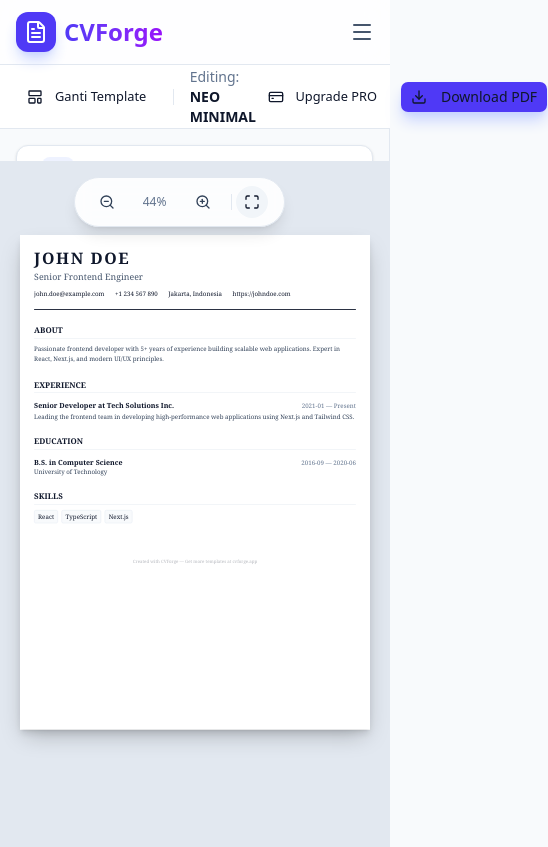
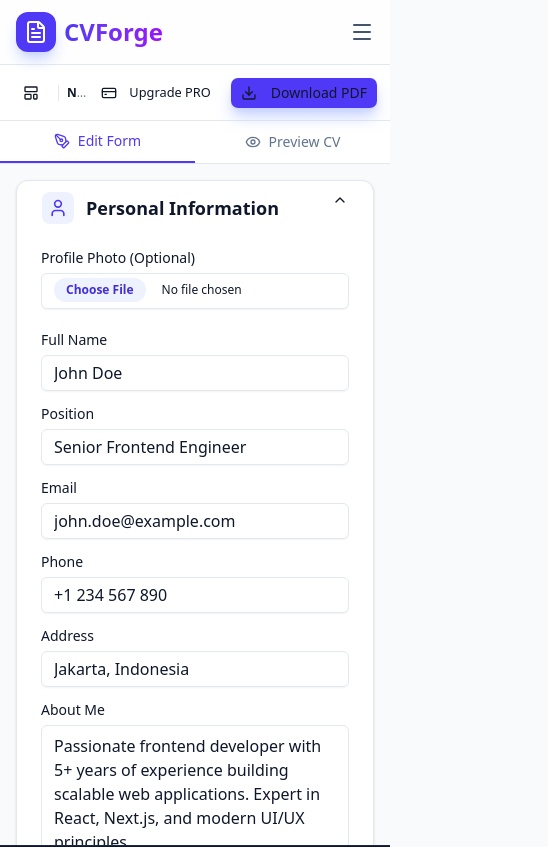
Before and after one commit to Nk121212/cv-generator, a Next.js app: page /builder in a window 390 px wide. Shown: the top 847 px of the page, 548 px wide, since content can reach past the window. Built offline with nearby package versions, Linux system fonts and the light colour scheme.

Commit message:
fix(builder): improve mobile responsive layout

```diff
--- a/src/app/builder/page.tsx
+++ b/src/app/builder/page.tsx
@@ -2,37 +2,57 @@
 
 import CVForm from '@/components/builder/CVForm';
 import CVPreview from '@/components/builder/CVPreview';
-import { Button, buttonVariants } from '@/components/ui/button';
-import { Download, LayoutTemplate, CreditCard } from 'lucide-react';
+import { buttonVariants } from '@/components/ui/button';
+import { LayoutTemplate, CreditCard, PenTool, Eye } from 'lucide-react';
 import Link from 'next/link';
 import ExportButton from '@/components/shared/ExportButton';
 import { useCVStore } from '@/store/useCVStore';
+import { useState } from 'react';
+
+type MobileTab = 'form' | 'preview';
 
 export default function BuilderPage() {
   const { data } = useCVStore();
+  const [mobileTab, setMobileTab] = useState<MobileTab>('form');
 
   return (
-    <div className="min-h-screen bg-slate-50 flex flex-col">
-      {/* Top Bar for Actions */}
-      <div className="bg-white border-b border-slate-200 px-4 h-16 flex items-center justify-between sticky top-16 z-40">
-        <div className="flex items-center space-x-4">
+    /*
+     * h-[calc(100vh-64px)]: The root Navbar is sticky h-16 (64px).
+     * This builder fills the remaining viewport height.
+     * Then flex-col distributes: action bar (shrink-0) + tab switcher (shrink-0) + panels (flex-1 min-h-0).
+     */
+    <div className="flex flex-col overflow-x-hidden bg-slate-50" style={{ height: 'calc(100vh - 64px)' }}>
+      {/* Top Action Bar */}
+      <div className="bg-white border-b border-slate-200 px-3 sm:px-4 h-14 sm:h-16 flex items-center justify-between z-40 shrink-0">
+        <div className="flex items-center gap-2 sm:gap-4 min-w-0">
           <Link
             href="/templates"
-            className={buttonVariants({ variant: "ghost", size: "sm", className: "flex items-center" })}
+            className={buttonVariants({
+              variant: 'ghost',
+              size: 'sm',
+              className: 'flex items-center gap-1.5 px-2 sm:px-3',
+            })}
           >
-            <LayoutTemplate className="w-4 h-4 mr-2" />
-            <span>Ganti Template</span>
+            <LayoutTemplate className="w-4 h-4 shrink-0" />
+            <span className="hidden sm:inline">Ganti Template</span>
           </Link>
-          <div className="h-4 w-[1px] bg-slate-200" />
-          <span className="text-sm font-medium text-slate-500">
-            Editing: <span className="text-slate-900 font-bold">{data.templateId.replace('-', ' ').toUpperCase()}</span>
+          <div className="h-4 w-px bg-slate-200 shrink-0" />
+          <span className="text-xs sm:text-sm font-medium text-slate-500 truncate">
+            <span className="hidden sm:inline">Editing: </span>
+            <span className="text-slate-900 font-bold">
+              {data.templateId.replace(/-/g, ' ').toUpperCase()}
+            </span>
           </span>
         </div>
 
-        <div className="flex items-center space-x-3">
+        <div className="flex items-center gap-2 sm:gap-3 shrink-0">
           <Link
             href="/pricing"
-            className={buttonVariants({ variant: "outline", size: "sm", className: "hidden md:flex" })}
+            className={buttonVariants({
+              variant: 'outline',
+              size: 'sm',
+              className: 'hidden md:flex',
+            })}
           >
             <CreditCard className="w-4 h-4 mr-2" />
             Upgrade PRO
@@ -41,16 +61,56 @@ export default function BuilderPage() {
         </div>
       </div>
 
-      <div className="flex flex-col lg:flex-row h-[calc(100vh-128px)]">
-        {/* Left Side: Form */}
-        <div className="w-full lg:w-1/2 overflow-y-auto p-4 md:p-8 bg-slate-50 border-r border-slate-200">
-          <div className="max-w-2xl mx-auto">
+      {/* Mobile Tab Switcher — only visible on small screens */}
+      <div className="lg:hidden flex border-b border-slate-200 bg-white shrink-0">
+        <button
+          onClick={() => setMobileTab('form')}
+          className={`flex-1 flex items-center justify-center gap-2 py-2.5 text-sm font-medium transition-colors ${
+            mobileTab === 'form'
+              ? 'text-indigo-600 border-b-2 border-indigo-600'
+              : 'text-slate-500 hover:text-slate-700'
+          }`}
+        >
+          <PenTool className="w-4 h-4" />
+          Edit Form
+        </button>
+        <button
+          onClick={() => setMobileTab('preview')}
+          className={`flex-1 flex items-center justify-center gap-2 py-2.5 text-sm font-medium transition-colors ${
+            mobileTab === 'preview'
+              ? 'text-indigo-600 border-b-2 border-indigo-600'
+              : 'text-slate-500 hover:text-slate-700'
+          }`}
+        >
+          <Eye className="w-4 h-4" />
+          Preview CV
+        </button>
+      </div>
+
+      {/* Split Layout — fills remaining height via flex-1 min-h-0 */}
+      <div className="flex flex-col lg:flex-row flex-1 min-h-0">
+        {/* Left Panel: Form */}
+        <div
+          className={`
+            w-full lg:w-1/2 overflow-y-auto bg-slate-50
+            lg:border-r lg:border-slate-200
+            lg:block
+            ${mobileTab === 'form' ? 'flex-1 min-h-0 block' : 'hidden'}
+          `}
+        >
+          <div className="max-w-2xl mx-auto p-4 sm:p-6 lg:p-8">
             <CVForm />
           </div>
         </div>
 
-        {/* Right Side: Preview */}
-        <div className="w-full lg:w-1/2 bg-slate-200 relative">
+        {/* Right Panel: Preview */}
+        <div
+          className={`
+            w-full lg:w-1/2 bg-slate-200 overflow-hidden
+            lg:block
+            ${mobileTab === 'preview' ? 'flex-1 min-h-0 block' : 'hidden'}
+          `}
+        >
           <CVPreview />
         </div>
       </div>
```
